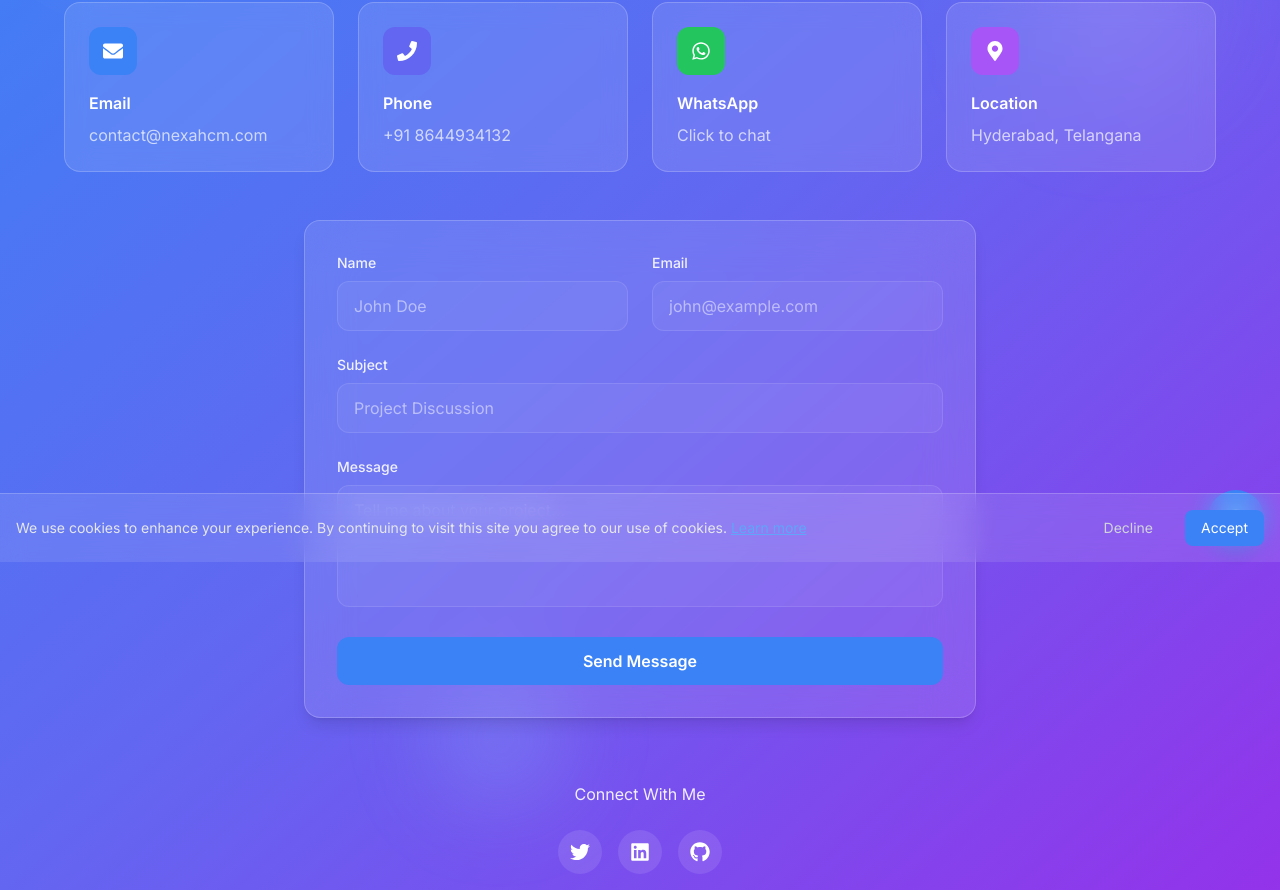
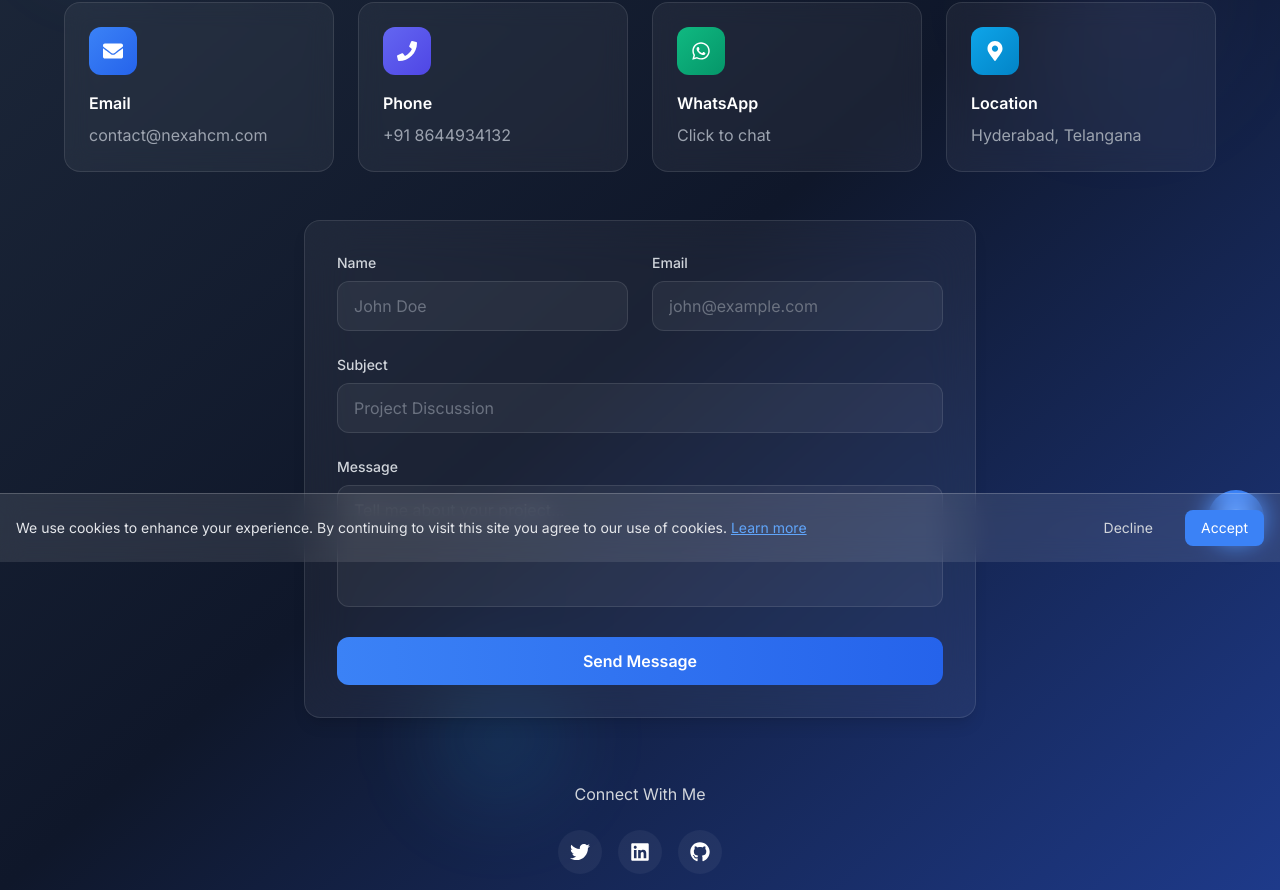
Before and after one commit to Prasanthk4/nexahcm, a React (Vite) app: page /contact in a window 1280 px wide. Shown: the part 238-1128 px from the top of the page. Built offline with nearby package versions, Linux system fonts and the light colour scheme.

Commit message:
style: Update contact page with professional dark theme gradient

```diff
--- a/src/pages/Contact.jsx
+++ b/src/pages/Contact.jsx
@@ -6,12 +6,12 @@ import PageTransition from '../components/transitions/PageTransition';
 const Contact = () => {
   return (
     <PageTransition>
-      <div className="min-h-screen bg-gradient-to-br from-blue-500 via-indigo-500 to-purple-600 p-4 relative overflow-hidden">
+      <div className="min-h-screen bg-gradient-to-br from-slate-800 via-slate-900 to-blue-900 p-4 relative overflow-hidden">
         {/* Decorative Elements */}
         <div className="absolute inset-0 overflow-hidden">
-          <div className="absolute top-20 left-10 w-32 h-32 bg-white/10 rounded-full blur-2xl"></div>
-          <div className="absolute top-40 right-20 w-40 h-40 bg-purple-300/20 rounded-full blur-3xl"></div>
-          <div className="absolute bottom-20 left-1/3 w-36 h-36 bg-blue-300/20 rounded-full blur-2xl"></div>
+          <div className="absolute top-20 left-10 w-32 h-32 bg-blue-400/10 rounded-full blur-2xl"></div>
+          <div className="absolute top-40 right-20 w-40 h-40 bg-indigo-400/10 rounded-full blur-3xl"></div>
+          <div className="absolute bottom-20 left-1/3 w-36 h-36 bg-sky-400/10 rounded-full blur-2xl"></div>
         </div>
 
         <div className="max-w-6xl mx-auto relative z-10">
@@ -28,7 +28,7 @@ const Contact = () => {
               initial={{ opacity: 0, y: 20 }}
               animate={{ opacity: 1, y: 0 }}
               transition={{ delay: 0.2 }}
-              className="text-lg text-white/80 max-w-2xl mx-auto"
+              className="text-lg text-gray-300 max-w-2xl mx-auto"
             >
               Let's discuss your project and explore how we can work together to achieve your goals.
             </motion.p>
@@ -40,52 +40,52 @@ const Contact = () => {
               initial={{ opacity: 0, y: 20 }}
               animate={{ opacity: 1, y: 0 }}
               transition={{ delay: 0.3 }}
-              className="bg-white/10 backdrop-blur-md p-6 rounded-2xl border border-white/20 hover:bg-white/20 transition-all duration-300 group"
+              className="bg-white/5 backdrop-blur-md p-6 rounded-2xl border border-white/10 hover:bg-white/10 transition-all duration-300 group"
             >
-              <div className="bg-blue-500 w-12 h-12 rounded-xl flex items-center justify-center mb-4">
+              <div className="bg-gradient-to-br from-blue-500 to-blue-600 w-12 h-12 rounded-xl flex items-center justify-center mb-4">
                 <FaEnvelope className="text-white text-xl" />
               </div>
               <h3 className="text-white font-semibold mb-2">Email</h3>
-              <p className="text-white/70 group-hover:text-white transition-colors duration-300">contact@nexahcm.com</p>
+              <p className="text-gray-400 group-hover:text-gray-300 transition-colors duration-300">contact@nexahcm.com</p>
             </motion.div>
 
             <motion.div
               initial={{ opacity: 0, y: 20 }}
               animate={{ opacity: 1, y: 0 }}
               transition={{ delay: 0.4 }}
-              className="bg-white/10 backdrop-blur-md p-6 rounded-2xl border border-white/20 hover:bg-white/20 transition-all duration-300 group"
+              className="bg-white/5 backdrop-blur-md p-6 rounded-2xl border border-white/10 hover:bg-white/10 transition-all duration-300 group"
             >
-              <div className="bg-indigo-500 w-12 h-12 rounded-xl flex items-center justify-center mb-4">
+              <div className="bg-gradient-to-br from-indigo-500 to-indigo-600 w-12 h-12 rounded-xl flex items-center justify-center mb-4">
                 <FaPhone className="text-white text-xl" />
               </div>
               <h3 className="text-white font-semibold mb-2">Phone</h3>
-              <p className="text-white/70 group-hover:text-white transition-colors duration-300">+91 8644934132</p>
+              <p className="text-gray-400 group-hover:text-gray-300 transition-colors duration-300">+91 8644934132</p>
             </motion.div>
 
             <motion.div
               initial={{ opacity: 0, y: 20 }}
               animate={{ opacity: 1, y: 0 }}
               transition={{ delay: 0.5 }}
-              className="bg-white/10 backdrop-blur-md p-6 rounded-2xl border border-white/20 hover:bg-white/20 transition-all duration-300 group"
+              className="bg-white/5 backdrop-blur-md p-6 rounded-2xl border border-white/10 hover:bg-white/10 transition-all duration-300 group"
             >
-              <div className="bg-green-500 w-12 h-12 rounded-xl flex items-center justify-center mb-4">
+              <div className="bg-gradient-to-br from-emerald-500 to-emerald-600 w-12 h-12 rounded-xl flex items-center justify-center mb-4">
                 <FaWhatsapp className="text-white text-xl" />
               </div>
               <h3 className="text-white font-semibold mb-2">WhatsApp</h3>
-              <p className="text-white/70 group-hover:text-white transition-colors duration-300">Click to chat</p>
+              <p className="text-gray-400 group-hover:text-gray-300 transition-colors duration-300">Click to chat</p>
             </motion.div>
 
             <motion.div
               initial={{ opacity: 0, y: 20 }}
               animate={{ opacity: 1, y: 0 }}
               transition={{ delay: 0.6 }}
-              className="bg-white/10 backdrop-blur-md p-6 rounded-2xl border border-white/20 hover:bg-white/20 transition-all duration-300 group"
+              className="bg-white/5 backdrop-blur-md p-6 rounded-2xl border border-white/10 hover:bg-white/10 transition-all duration-300 group"
             >
-              <div className="bg-purple-500 w-12 h-12 rounded-xl flex items-center justify-center mb-4">
+              <div className="bg-gradient-to-br from-sky-500 to-sky-600 w-12 h-12 rounded-xl flex items-center justify-center mb-4">
                 <FaMapMarkerAlt className="text-white text-xl" />
               </div>
               <h3 className="text-white font-semibold mb-2">Location</h3>
-              <p className="text-white/70 group-hover:text-white transition-colors duration-300">Hyderabad, Telangana</p>
+              <p className="text-gray-400 group-hover:text-gray-300 transition-colors duration-300">Hyderabad, Telangana</p>
             </motion.div>
           </div>
 
@@ -94,46 +94,46 @@ const Contact = () => {
             initial={{ opacity: 0, y: 20 }}
             animate={{ opacity: 1, y: 0 }}
             transition={{ delay: 0.7 }}
-            className="max-w-2xl mx-auto bg-white/10 backdrop-blur-xl p-8 rounded-2xl border border-white/20 shadow-lg"
+            className="max-w-2xl mx-auto bg-white/5 backdrop-blur-xl p-8 rounded-2xl border border-white/10 shadow-lg"
           >
             <form className="space-y-6">
               <div className="grid grid-cols-1 md:grid-cols-2 gap-6">
                 <div>
-                  <label className="block text-white/90 mb-2 text-sm font-medium">Name</label>
+                  <label className="block text-gray-300 mb-2 text-sm font-medium">Name</label>
                   <input
                     type="text"
                     placeholder="John Doe"
-                    className="w-full px-4 py-3 bg-white/5 border border-white/10 rounded-xl text-white placeholder-white/50 focus:outline-none focus:border-white/30 transition-colors duration-300"
+                    className="w-full px-4 py-3 bg-white/5 border border-white/10 rounded-xl text-white placeholder-gray-500 focus:outline-none focus:border-blue-500/50 transition-colors duration-300"
                   />
                 </div>
                 <div>
-                  <label className="block text-white/90 mb-2 text-sm font-medium">Email</label>
+                  <label className="block text-gray-300 mb-2 text-sm font-medium">Email</label>
                   <input
                     type="email"
                     placeholder="john@example.com"
-                    className="w-full px-4 py-3 bg-white/5 border border-white/10 rounded-xl text-white placeholder-white/50 focus:outline-none focus:border-white/30 transition-colors duration-300"
+                    className="w-full px-4 py-3 bg-white/5 border border-white/10 rounded-xl text-white placeholder-gray-500 focus:outline-none focus:border-blue-500/50 transition-colors duration-300"
                   />
                 </div>
               </div>
               <div>
-                <label className="block text-white/90 mb-2 text-sm font-medium">Subject</label>
+                <label className="block text-gray-300 mb-2 text-sm font-medium">Subject</label>
                 <input
                   type="text"
                   placeholder="Project Discussion"
-                  className="w-full px-4 py-3 bg-white/5 border border-white/10 rounded-xl text-white placeholder-white/50 focus:outline-none focus:border-white/30 transition-colors duration-300"
+                  className="w-full px-4 py-3 bg-white/5 border border-white/10 rounded-xl text-white placeholder-gray-500 focus:outline-none focus:border-blue-500/50 transition-colors duration-300"
                 />
               </div>
               <div>
-                <label className="block text-white/90 mb-2 text-sm font-medium">Message</label>
+                <label className="block text-gray-300 mb-2 text-sm font-medium">Message</label>
                 <textarea
                   rows="4"
                   placeholder="Tell me about your project..."
-                  className="w-full px-4 py-3 bg-white/5 border border-white/10 rounded-xl text-white placeholder-white/50 focus:outline-none focus:border-white/30 transition-colors duration-300 resize-none"
+                  className="w-full px-4 py-3 bg-white/5 border border-white/10 rounded-xl text-white placeholder-gray-500 focus:outline-none focus:border-blue-500/50 transition-colors duration-300 resize-none"
                 ></textarea>
               </div>
               <button
                 type="submit"
-                className="w-full bg-blue-500 hover:bg-blue-600 text-white font-semibold py-3 px-6 rounded-xl transition-all duration-300 transform hover:scale-[1.02]"
+                className="w-full bg-gradient-to-r from-blue-500 to-blue-600 hover:from-blue-600 hover:to-blue-700 text-white font-semibold py-3 px-6 rounded-xl transition-all duration-300 transform hover:scale-[1.02]"
               >
                 Send Message
               </button>
@@ -147,23 +147,23 @@ const Contact = () => {
             transition={{ delay: 0.8 }}
             className="mt-16 text-center"
           >
-            <h3 className="text-white/90 mb-6">Connect With Me</h3>
+            <h3 className="text-gray-300 mb-6">Connect With Me</h3>
             <div className="flex justify-center space-x-4">
               <a
                 href="#"
-                className="bg-white/10 p-3 rounded-full hover:bg-white/20 transition-all duration-300"
+                className="bg-white/5 p-3 rounded-full hover:bg-white/10 transition-all duration-300"
               >
                 <FaTwitter className="text-white text-xl" />
               </a>
               <a
                 href="#"
-                className="bg-white/10 p-3 rounded-full hover:bg-white/20 transition-all duration-300"
+                className="bg-white/5 p-3 rounded-full hover:bg-white/10 transition-all duration-300"
               >
                 <FaLinkedin className="text-white text-xl" />
               </a>
               <a
                 href="#"
-                className="bg-white/10 p-3 rounded-full hover:bg-white/20 transition-all duration-300"
+                className="bg-white/5 p-3 rounded-full hover:bg-white/10 transition-all duration-300"
               >
                 <FaGithub className="text-white text-xl" />
               </a>
```
